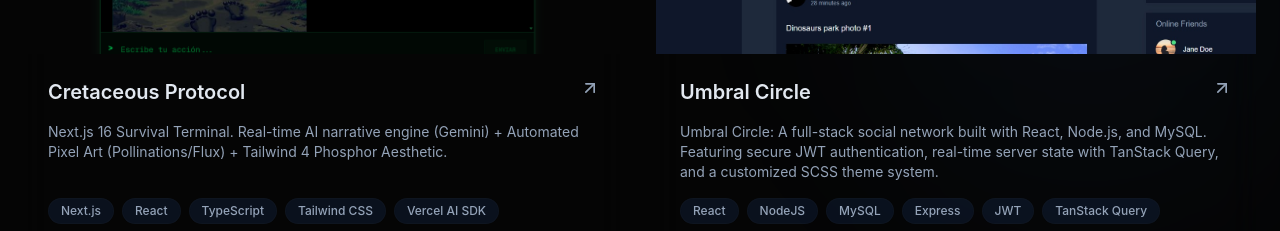
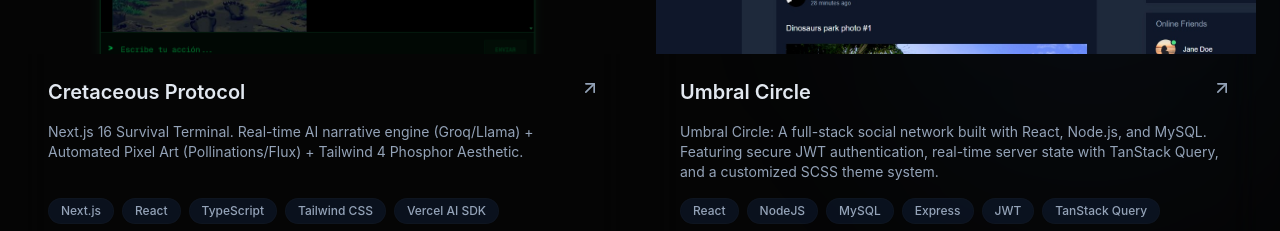
Before and after one commit to Juansegomezn/portfolio, a React (Vite) app: page / in a window 1280 px wide. Shown: the part 3900-4131 px from the top of the page. Built offline with nearby package versions, Linux system fonts and the light colour scheme.

Commit message:
feat(i18n): update project description
-Adjust en/es description for cretaceous protocol due change of Gemini AI API.

```diff
--- a/src/data/translations.js
+++ b/src/data/translations.js
@@ -73,7 +73,7 @@ export const translations = {
       items: [
         {
           title: "Cretaceous Protocol",
-          description: "Next.js 16 Survival Terminal. Real-time AI narrative engine (Gemini) + Automated Pixel Art (Pollinations/Flux) + Tailwind 4 Phosphor Aesthetic.",
+          description: "Next.js 16 Survival Terminal. Real-time AI narrative engine (Groq/Llama) + Automated Pixel Art (Pollinations/Flux) + Tailwind 4 Phosphor Aesthetic.",
         },
         {
           title: "Umbral Circle",
@@ -214,7 +214,7 @@ export const translations = {
       items: [
         {
           title: "Cretaceous Protocol",
-          description: "Terminal de Supervivencia Narrativa en Next.js 16. Motor de rol dinámico potenciado por IA (Gemini) + Generación automática de Pixel Art (Pollinations/Flux). Estética de terminal de fósforo retro con Tailwind 4.",
+          description: "Terminal de Supervivencia Narrativa en Next.js 16. Motor de rol dinámico potenciado por IA (Groq/Llama) + Generación automática de Pixel Art (Pollinations/Flux). Estética de terminal de fósforo retro con Tailwind 4.",
         },
         {
           title: "Umbral Circle",
```
